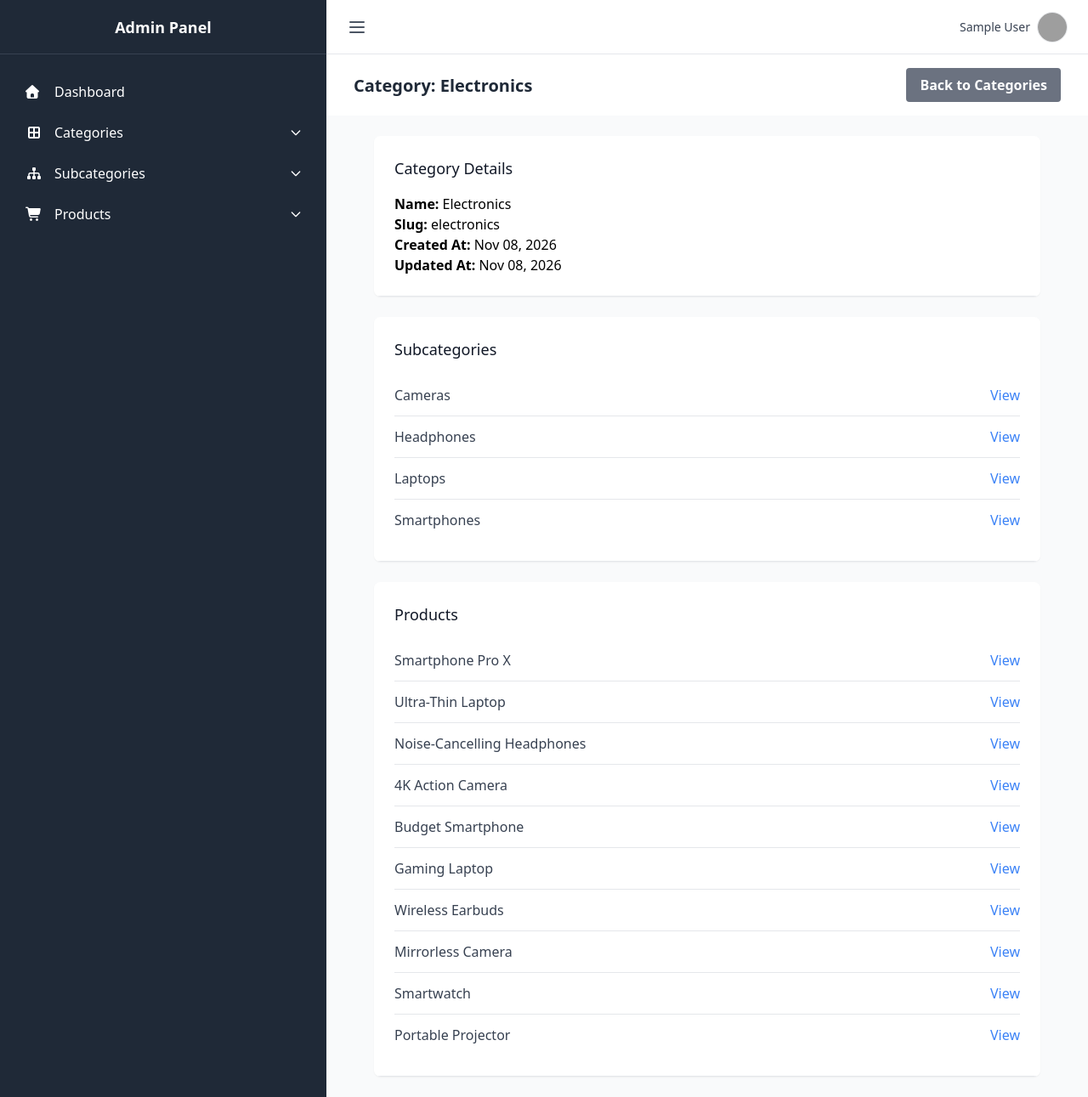
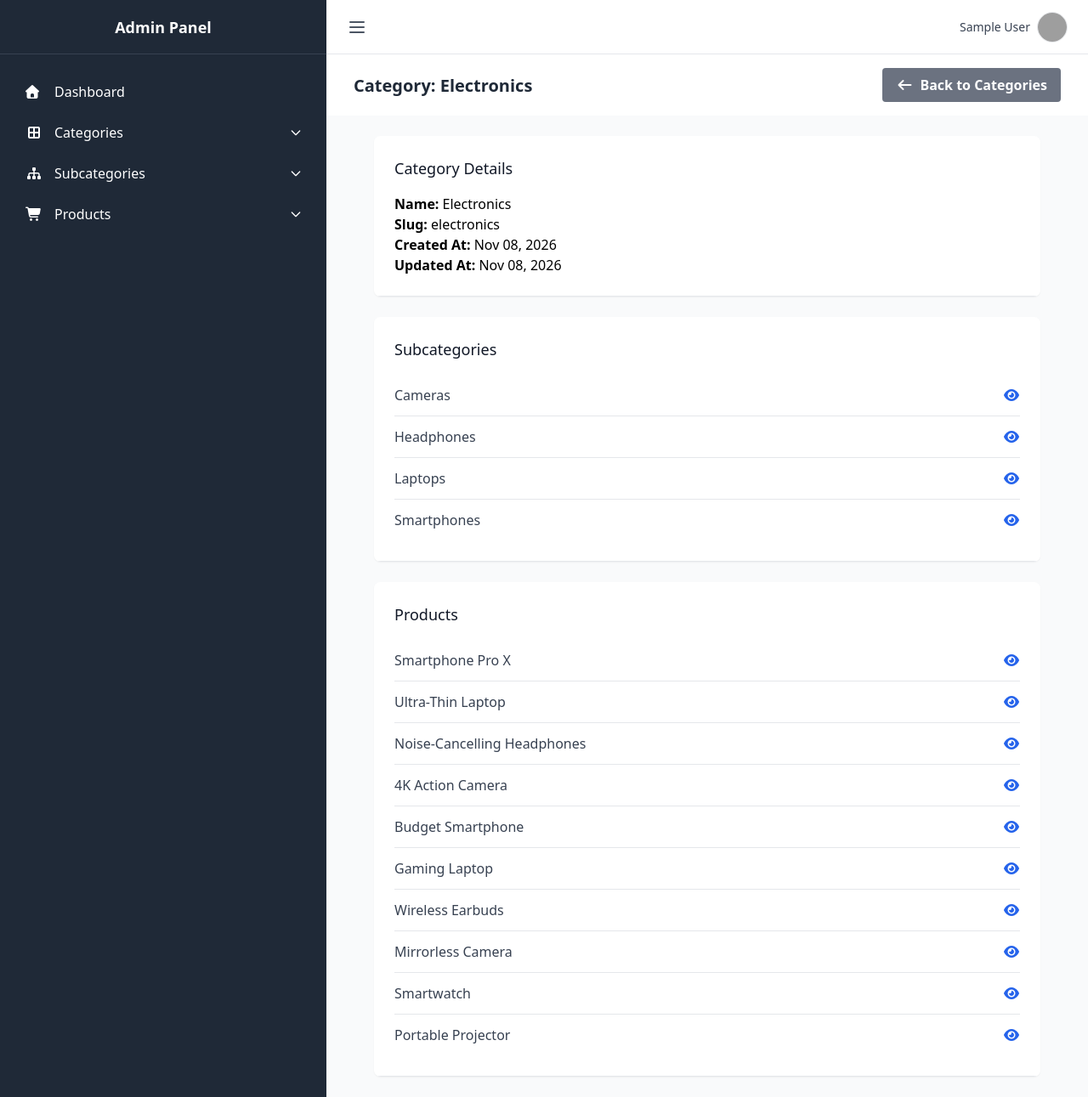
Before and after one commit to sahosmia/ecommerce-platform, a Laravel app: page /admin/categories/1 in a window 1280 px wide. Shown: the whole page at 85% size. Run offline with Laravel 12, Linux system fonts and the light colour scheme; the visitor is signed in with stand-in values (Sample User, id 1); data comes from the database, SQL or seed files in the repository; style sheets or scripts are compiled from the project's sources; some libraries are stand-ins or nearby versions; grey boxes are pictures that could not be loaded.

Commit message:
Update action buttons to FontAwesome icons across admin panel
Replace plain text action links and buttons (View, Edit, Delete,
Restore, Delete Permanently) with FontAwesome icons across categories,
subcategories, and products index, show, and trash views.

Co-authored-by: sahosmia <83745307+sahosmia@users.noreply.github.com>

```diff
--- a/resources/views/admin/categories/show.blade.php
+++ b/resources/views/admin/categories/show.blade.php
@@ -8,8 +8,8 @@
         Category: {{ $category->name }}
     </h2>
     <a href="{{ route('admin.categories.index') }}"
-        class="bg-gray-500 hover:bg-gray-700 text-white font-bold py-2 px-4 rounded">
-        Back to Categories
+        class="bg-gray-500 hover:bg-gray-700 text-white font-bold py-2 px-4 rounded inline-flex items-center">
+        <i class="fa-solid fa-arrow-left mr-2"></i> Back to Categories
     </a>
 </div>
 @endsection
@@ -35,7 +35,10 @@
                 <li class="py-3 flex items-center justify-between">
                     <span class="text-gray-700">{{ $subcategory->name }}</span>
                     <a href="{{ route('admin.subcategories.show', $subcategory) }}"
-                        class="text-blue-500 hover:underline">View</a>
+                        class="text-blue-600 hover:text-blue-900"
+                        title="View Subcategory">
+                        <i class="fa-solid fa-eye text-base"></i>
+                    </a>
                 </li>
                 @endforeach
             </ul>
@@ -54,7 +57,10 @@
                 <li class="py-3 flex items-center justify-between">
                     <span class="text-gray-700">{{ $product->name }}</span>
                     <a href="{{ route('admin.products.show', $product) }}"
-                        class="text-blue-500 hover:underline">View</a>
+                        class="text-blue-600 hover:text-blue-900"
+                        title="View Product">
+                        <i class="fa-solid fa-eye text-base"></i>
+                    </a>
                 </li>
                 @endforeach
             </ul>
```
Also changed, not shown: resources/views/admin/subcategories/show.blade.php (+6 -3 lines).
